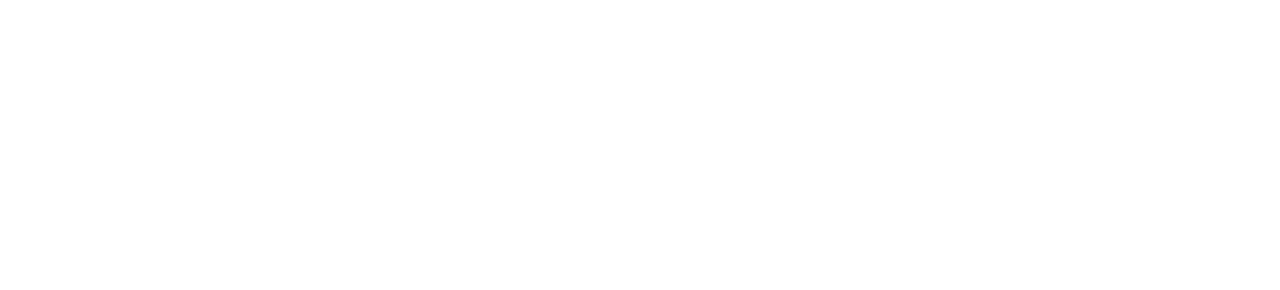
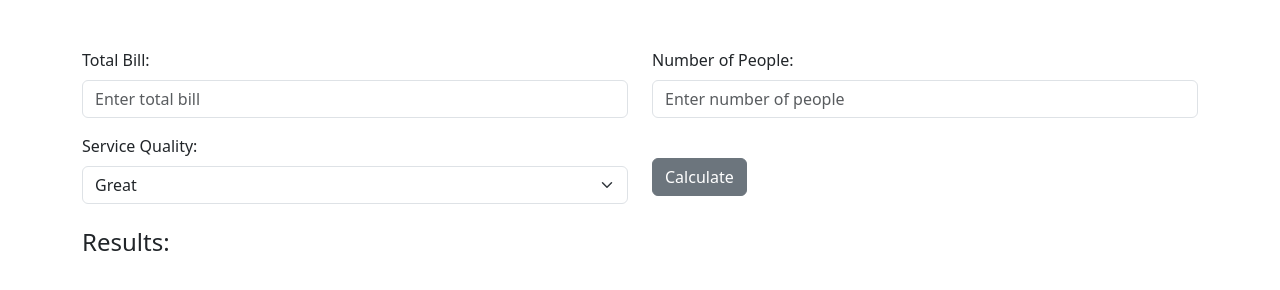
Before and after one commit to JakeCherichello/tip-calculator, a plain HTML site: page index.html in a window 1280 px wide. Drawn offline with nearby package versions, Linux system fonts and the light colour scheme.

Commit message:
updated html new js

```diff
--- a/index.html
+++ b/index.html
@@ -22,7 +22,45 @@
         <header>
             <!-- place navbar here -->
         </header>
-        <main></main>
+        <main>
+            <div class="container mt-5">
+                <div class="row">
+                    <div class="col-md-6">
+                        <!-- Input total bill -->
+                        <label for="totalBill" class="form-label">Total Bill:</label>
+                        <input type="text" class="form-control" id="totalBill" placeholder="Enter total bill" />
+                    </div>
+                    <div class="col-md-6">
+                        <!-- Input num. of people -->
+                        <label for="numOfPeople" class="form-label">Number of People:</label>
+                        <input type="text" class="form-control" id="numOfPeople" placeholder="Enter number of people" />
+                    </div>
+                </div>
+                <div class="row mt-3">
+                    <div class="col-md-6">
+                        <!-- Dropdown-Service Quality -->
+                        <label for="serviceQuality" class="form-label">Service Quality:</label>
+                        <select class="form-select" id="serviceQuality">
+                            <option value="Great">Great</option>
+                            <option value="Good">Good</option>
+                            <option value="Poor">Poor</option>
+    @@ -38,11 +41,13 @@
+                        </select>
+                    </div>
+                    <div class="col-md-6 mt-4">
+                        <!-- Calculation Button-->
+                        <button class="btn btn-secondary" onclick="calculateAndDisplay()">Calculate</button>
+                    </div>
+                </div>
+                <div class="row mt-4">
+                    <div class="col-md-12">
+                        <!-- Results  -->
+                        <h4>Results:</h4>
+                        <p id="tipResult"></p>
+                        <p id="totalBillResult"></p>
+                        <p id="amountPerPerson"></p>
+            </div>
+        </main>
         <footer>
             <!-- place footer here -->
         </footer>
```
